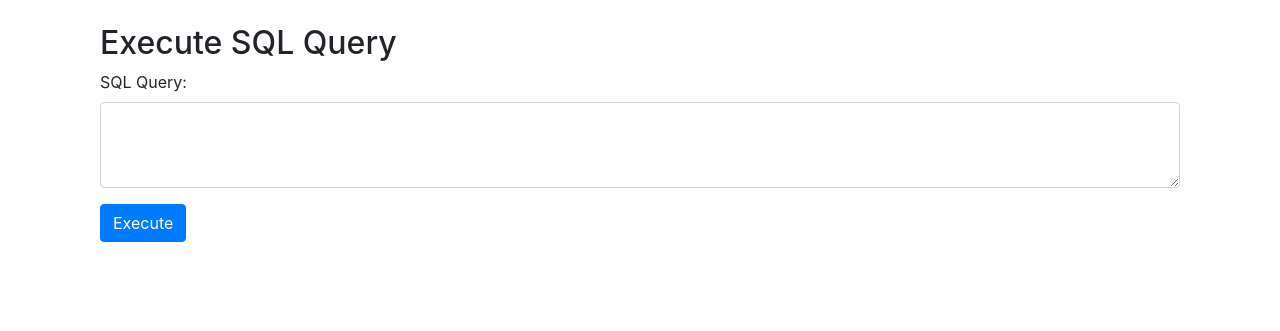
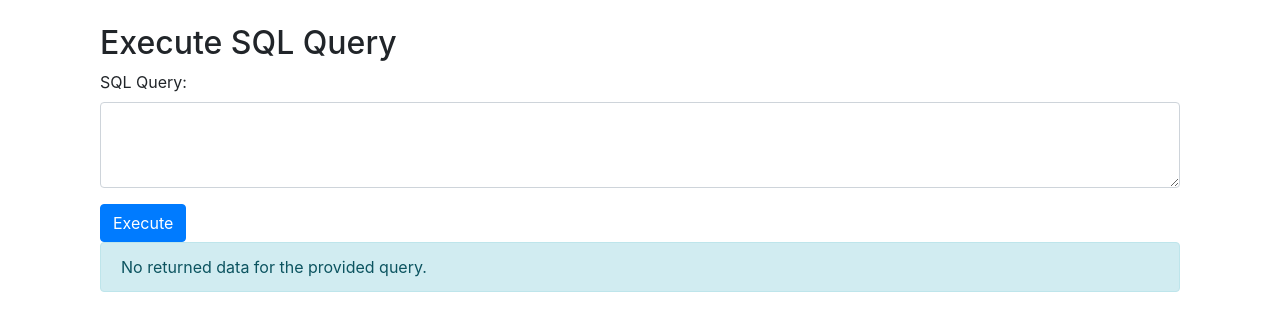
Before and after one commit to omarkhater/DB-design-for-ETL-with-ML, a Flask app: page /execute_query in a window 1280 px wide. Shown: the part 56-387 px from the top of the page. Run offline with Flask 3, Linux system fonts and the light colour scheme; parts of the project's set-up code (start-up, migrations or seed data) failed here and were passed over; some libraries are stand-ins or nearby versions.

Commit message:
Show message for empty queries

```diff
--- a/user_interface/app.py
+++ b/user_interface/app.py
@@ -36,9 +36,14 @@ def execute_query():
     if request.method == 'POST':
         query = request.form.get('query')
         results, error = db.execute_custom_query(query)
+
+        # Check if no results returned and no error occurred
+        if not results and not error:
+            message = "No returned data for the provided query."
+            return render_template('execute_query.html', message=message, query=query)
         return render_template('execute_query.html', results=results, error=error, query=query)
+
     return render_template('execute_query.html')
-
 
 @app.route('/')
 def home():
--- a/user_interface/templates/execute_query.html
+++ b/user_interface/templates/execute_query.html
@@ -13,7 +13,8 @@
 
     {% if error %}
         <div class="alert alert-danger" role="alert">{{ error }}</div>
-    {% elif results %}
+    {% elif results is not none %}
+        {% if results %}
             <h3>Results</h3>
             <table class="table">
                 <thead>
@@ -33,6 +34,11 @@
                     {% endfor %}
                 </tbody>
             </table>
+        {% else %}
+            <div class="alert alert-info" role="alert">No returned data for the provided query.</div>
+        {% endif %}
+    {% else %}
+        <div class="alert alert-info" role="alert">Enter a query and press Execute to see results.</div>
     {% endif %}
 </div>
 {% endblock %}
```
Lines whose indentation alone changed are shown as unchanged.
